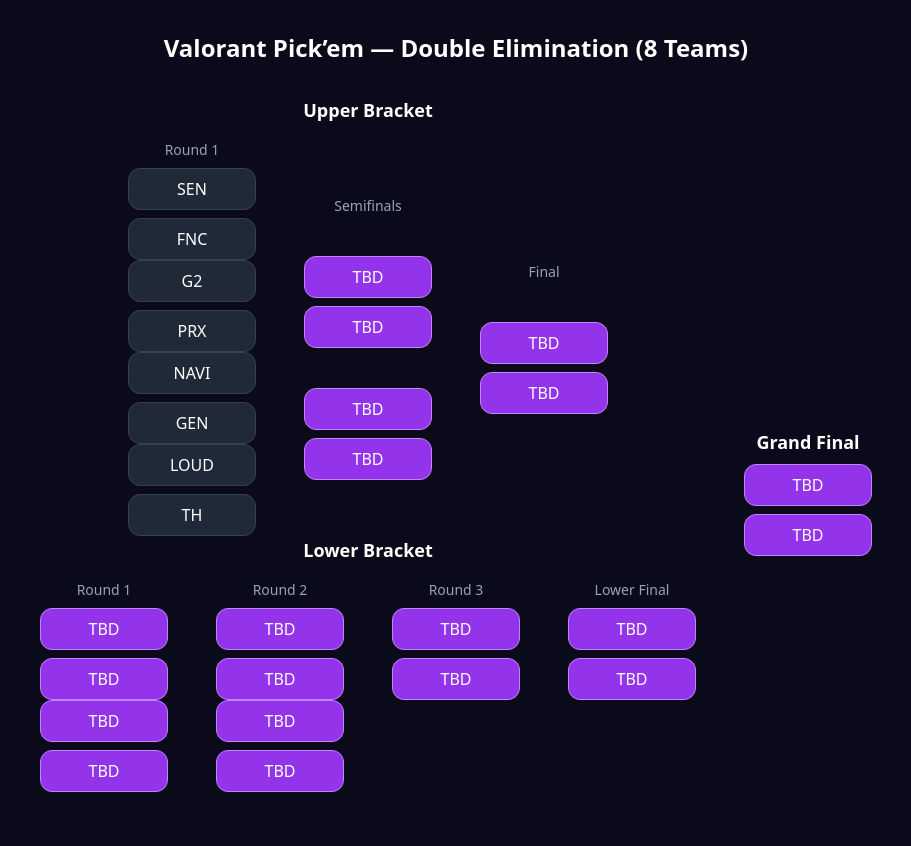
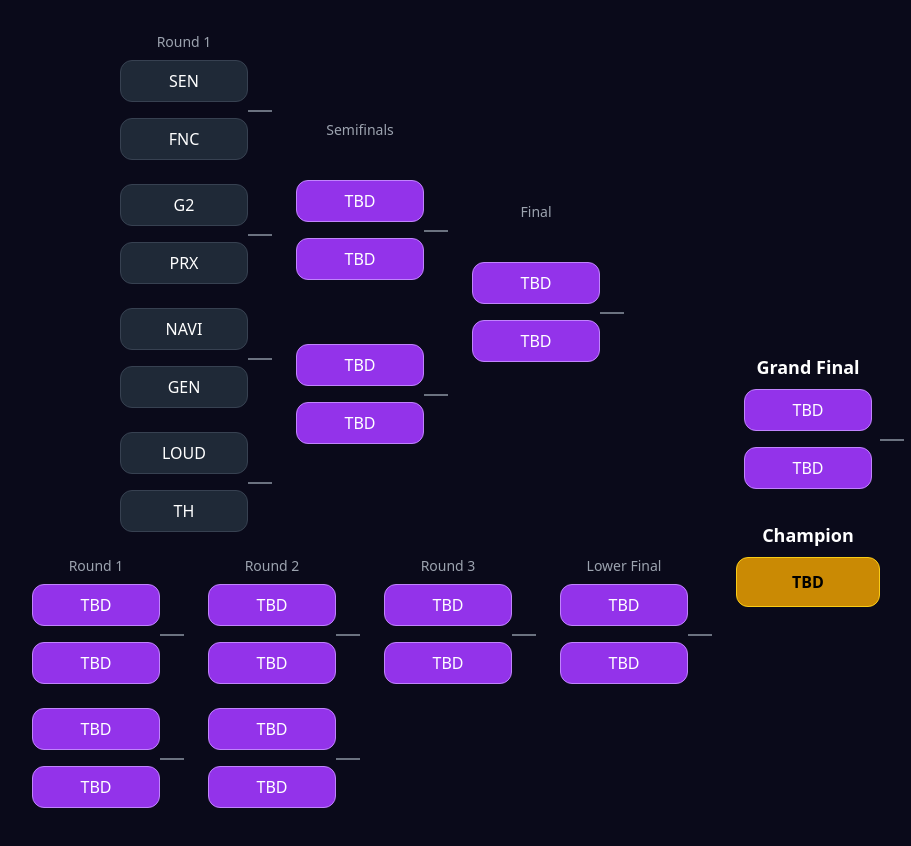
Before and after one commit to hoolyfook/valorant-map-picker, a React (Vite) app in the folder valorant-pickem/: page / in a window 1280 px wide. Shown: the top 846 px of the page, without its empty margins (184-1095 px from the left). Built offline with nearby package versions, Linux system fonts and the light colour scheme.

Commit message:
feat: enhance Match component layout and add Champion display

```diff
--- a/valorant-pickem/src/App.jsx
+++ b/valorant-pickem/src/App.jsx
@@ -23,12 +23,16 @@
   };
 
   return (
-    <div className="flex flex-col items-center gap-2">
+    <div className="relative flex flex-col items-center gap-4 mb-6">
       <TeamCard
         name={teamA}
         selected={selected === teamA}
         onSelect={() => handleSelect(teamA, teamB)}
       />
+
+      {/* Đường kẻ phụ */}
+      <div className="absolute left-full top-1/2 w-6 h-[2px] bg-gray-500"></div>
+
       <TeamCard
         name={teamB}
         selected={selected === teamB}
@@ -38,7 +42,18 @@
   );
 }
 
+function Champion({ team }) {
+  return (
+    <div className="w-36 text-center py-3 px-4 rounded-xl border border-yellow-400 bg-yellow-600 text-black font-bold">
+      {team || "TBD"}
+    </div>
+  );
+}
+
+
 export default function App() {
+  const [champion, setChampion] = useState(null);
+
   const [upper, setUpper] = useState({
     U1: { A: initialTeams[0], B: initialTeams[1] },
     U2: { A: initialTeams[2], B: initialTeams[3] },
@@ -86,6 +101,8 @@
       if (id === "L6") GF.B = winner;
     }
 
+  if (GF.A && GF.B) setChampion(GF.A === winner ? GF.A : GF.B);
+
     setUpper(U);
     setLower(L);
     setGrandFinal(GF);
@@ -93,11 +110,8 @@
 
   return (
 <div className="w-full min-h-screen bg-[#0a0a1a] text-white p-8 flex flex-col items-center overflow-x-auto">
-      <h1 className="text-2xl font-bold mb-8">Valorant Pick’em — Double Elimination (8 Teams)</h1>
       <div className="flex flex-row items-center justify-center gap-12">
-          {/* UPPER BRACKET */}
           <div className="mb-12">
-            <h2 className="text-lg font-semibold text-center mb-4">Upper Bracket</h2>
             <div className="flex flex-row items-center gap-12 justify-center">
               <div>
               <h3 className="text-sm text-gray-400 text-center mb-2">Round 1</h3>
@@ -116,9 +130,6 @@
               <Match id="U7" teamA={upper.U7.A} teamB={upper.U7.B} onPick={handlePick} />
             </div>
           </div>
-
-        {/* LOWER BRACKET */}
-          <h2 className="text-lg font-semibold text-center mb-4">Lower Bracket</h2>
           <div className="flex flex-row gap-12 justify-center">
             <div>
               <h3 className="text-sm text-gray-400 text-center mb-2">Round 1</h3>
@@ -141,11 +152,17 @@
           </div>
         </div>
       <div>
-        {/* GRAND FINAL */}
-        <div className="mt-12 text-center">
-          <h2 className="font-semibold text-lg mb-2">Grand Final</h2>
-          <Match id="GF" teamA={grandFinal.A} teamB={grandFinal.B} onPick={() => {}} />
+      <div className="mt-12 text-center">
+        <h2 className="font-semibold text-lg mb-2">Grand Final</h2>
+        <Match id="GF" teamA={grandFinal.A} teamB={grandFinal.B} onPick={handlePick} />
+
+        {/* Champion */}
+        <div className="mt-8">
+          <h2 className="font-semibold text-lg mb-2">Champion</h2>
+          <Champion team={grandFinal.A || grandFinal.B} />
         </div>
+      </div>
+
       </div>
       </div>
     </div>
```
